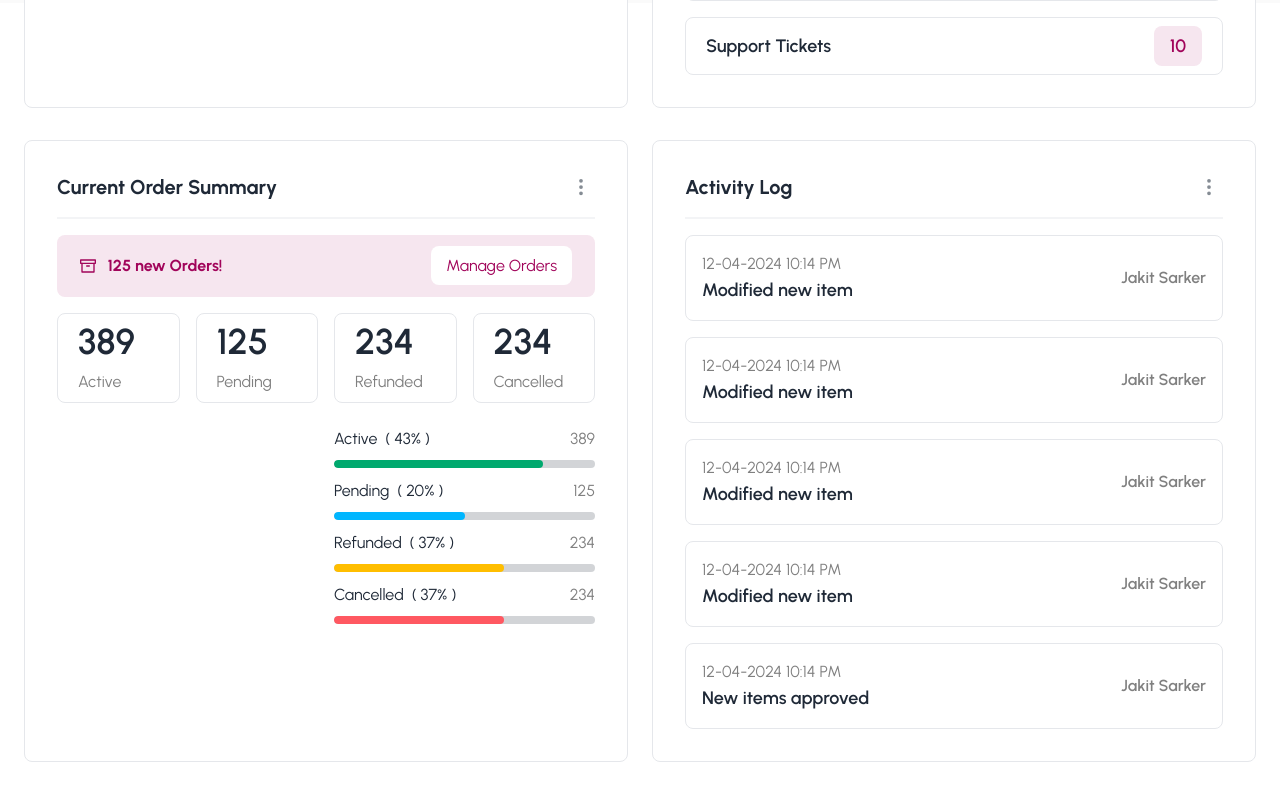
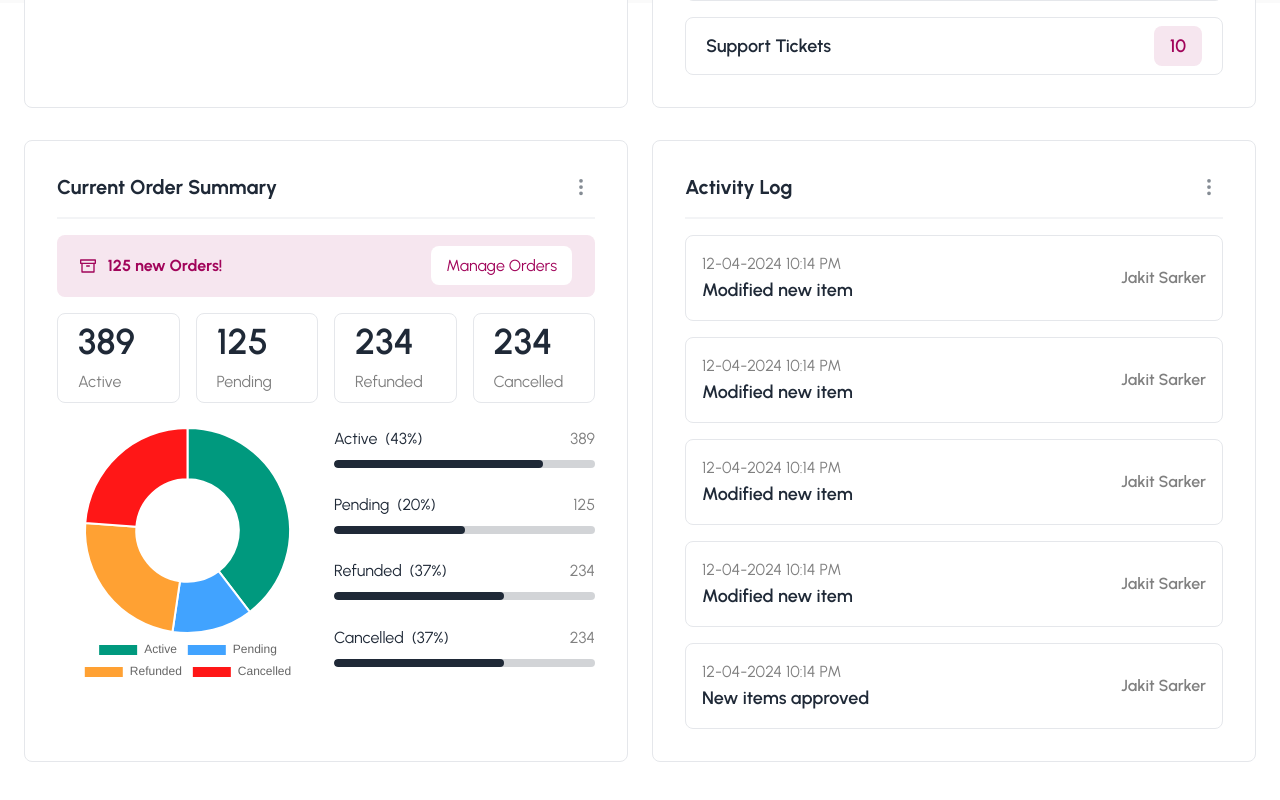
Before and after one commit to JannatulAfrozFaria/admin-layout, a React (Vite) app: page / in a window 1280 px wide. Shown: the part 797-1597 px from the top of the page. Built offline with nearby package versions, Linux system fonts and the light colour scheme; a web font is replaced by a local one.

Commit message:
data shown in chart

```diff
--- a/src/Home/HomeComponents/OrderSummary.jsx
+++ b/src/Home/HomeComponents/OrderSummary.jsx
@@ -1,57 +1,134 @@
+// import SectionTitle from "../../UtilityComponents/SectionTitle";
+// import { FiArchive } from "react-icons/fi";
+
+// const OrderSummary = () => {
+//     const OrderStats1 = [
+//         { id: 1, title: 'Active', number: 389, percentage: 43, value: 80, color: 'text-[#00997e]' },
+//         { id: 2, title: 'Pending', number: 125, percentage: 20, value: 48, color: 'text-[#41a3ff]' },
+//         { id: 3, title: 'Refunded', number: 234, percentage: 37, value: 65, color: 'text-[#ffa133]' },
+//         { id: 4, title: 'Cancelled', number: 234, percentage: 37, value: 65, color: 'text-[#ff1717]' },
+//     ];
+//     const OrderStats = [
+//         { id: 1, title: 'Active', number: 389, percentage: 43, value: 80, color: 'progress-success' },
+//         { id: 2, title: 'Pending', number: 125, percentage: 20, value: 50, color: 'progress-info' },
+//         { id: 3, title: 'Refunded', number: 234, percentage: 37, value: 65, color: 'progress-warning' },
+//         { id: 4, title: 'Cancelled', number: 234, percentage: 37, value: 65, color: 'progress-error' },
+//     ];
+//     return (
+//         <div className="customDiv2"
+//         >
+//             <SectionTitle title={'Current Order Summary'}></SectionTitle>
+//             {/* TOTAL----ORDERS */}
+//             <div className="orderDiv flex justify-between items-center my-4 ">
+//                 <div className="flex gap-3 items-center font-bold">
+//                     <div> <FiArchive /></div>
+//                     <div>125 new Orders!</div>
+//                 </div>
+//                 <div>
+//                     <button className="manageBtn">Manage Orders</button>
+//                 </div>
+//             </div>
+//             {/* ORDER-DATA------- */}
+//             <div className="grid grid-cols-4 gap-4">
+//                 {OrderStats.map(item => (
+//                     <div key={item.id} className="flex flex-col gap-2 justify-center py-2 px-5  border rounded-lg bg-base-100 ">
+//                         <p className="text-2xl md:text-4xl font-semibold">{item.number}</p>
+//                         <p className="gray">{item.title}</p>
+//                     </div>
+//                 ))}
+//             </div>
+//             {/* PI-------CHART */}
+//             <div className="my-6 grid grid-cols-2 gap-4">
+//                 <div className="chart-container">
+//                     <canvas className="my-chart"></canvas>
+//                 </div>
+//                 <div className="grid grid-cols-1 gap-1">
+//                     {OrderStats.map(item => (
+//                         <div key={item.id}>
+//                             <div className="flex justify-between">
+//                                 <p>{item.title} <span className="ml-1">( {item.percentage}% )</span> </p>
+//                                 <p className="gray">{item.number} </p>
+//                             </div>
+//                             <progress className={`progress w-full ${item.color} `} value={item.value} max="100"
+//                             // style={{ color: item.color }}
+//                             ></progress>
+//                         </div>
+//                     ))}
+//                 </div>
+//             </div>
+//         </div>
+//     );
+// };
+
+// export default OrderSummary;
 import SectionTitle from "../../UtilityComponents/SectionTitle";
 import { FiArchive } from "react-icons/fi";
+import { Doughnut } from 'react-chartjs-2';
+import { Chart as ChartJS, ArcElement, Tooltip, Legend } from 'chart.js';
+
+ChartJS.register(ArcElement, Tooltip, Legend);
 
 const OrderSummary = () => {
-    const OrderStats1 = [
-        { id: 1, title: 'Active', number: 389, percentage: 43, value: 80, color: 'text-[#00997e]' },
-        { id: 2, title: 'Pending', number: 125, percentage: 20, value: 48, color: 'text-[#41a3ff]' },
-        { id: 3, title: 'Refunded', number: 234, percentage: 37, value: 65, color: 'text-[#ffa133]' },
-        { id: 4, title: 'Cancelled', number: 234, percentage: 37, value: 65, color: 'text-[#ff1717]' },
+    const OrderStats = [
+        { id: 1, title: 'Active', number: 389, percentage: 43, value: 80, color: '#00997e' },
+        { id: 2, title: 'Pending', number: 125, percentage: 20, value: 50, color: '#41a3ff' },
+        { id: 3, title: 'Refunded', number: 234, percentage: 37, value: 65, color: '#ffa133' },
+        { id: 4, title: 'Cancelled', number: 234, percentage: 37, value: 65, color: '#ff1717' },
     ];
-    const OrderStats = [
-        { id: 1, title: 'Active', number: 389, percentage: 43, value: 80, color: 'progress-success' },
-        { id: 2, title: 'Pending', number: 125, percentage: 20, value: 50, color: 'progress-info' },
-        { id: 3, title: 'Refunded', number: 234, percentage: 37, value: 65, color: 'progress-warning' },
-        { id: 4, title: 'Cancelled', number: 234, percentage: 37, value: 65, color: 'progress-error' },
-    ];
+
+    // Data for Doughnut Chart
+    const chartData = {
+        labels: OrderStats.map(item => item.title),
+        datasets: [
+            {
+                data: OrderStats.map(item => item.number),
+                backgroundColor: OrderStats.map(item => item.color),
+                hoverBackgroundColor: OrderStats.map(item => item.color),
+            },
+        ],
+    };
+
+    const chartOptions = {
+        responsive: true,
+        plugins: {
+            legend: {
+                position: 'bottom',
+            },
+        },
+    };
+
     return (
-        <div className="customDiv2"
-        >
-            <SectionTitle title={'Current Order Summary'}></SectionTitle>
-            {/* TOTAL----ORDERS */}
-            <div className="orderDiv flex justify-between items-center my-4 ">
+        <div className="customDiv2">
+            <SectionTitle title={'Current Order Summary'} />
+            <div className="orderDiv flex justify-between items-center my-4">
                 <div className="flex gap-3 items-center font-bold">
-                    <div> <FiArchive /></div>
-                    <div>125 new Orders!</div>
+                    <FiArchive />
+                    <span>125 new Orders!</span>
                 </div>
-                <div>
-                    <button className="manageBtn">Manage Orders</button>
-                </div>
+                <button className="manageBtn">Manage Orders</button>
             </div>
-            {/* ORDER-DATA------- */}
+
             <div className="grid grid-cols-4 gap-4">
                 {OrderStats.map(item => (
-                    <div key={item.id} className="flex flex-col gap-2 justify-center py-2 px-5  border rounded-lg bg-base-100 ">
+                    <div key={item.id} className="flex flex-col gap-2 justify-center py-2 px-5 border rounded-lg bg-base-100">
                         <p className="text-2xl md:text-4xl font-semibold">{item.number}</p>
                         <p className="gray">{item.title}</p>
                     </div>
                 ))}
             </div>
-            {/* PI-------CHART */}
+
             <div className="my-6 grid grid-cols-2 gap-4">
                 <div className="chart-container">
-                    <canvas className="my-chart"></canvas>
+                    <Doughnut data={chartData} options={chartOptions} />
                 </div>
                 <div className="grid grid-cols-1 gap-1">
                     {OrderStats.map(item => (
                         <div key={item.id}>
                             <div className="flex justify-between">
-                                <p>{item.title} <span className="ml-1">( {item.percentage}% )</span> </p>
-                                <p className="gray">{item.number} </p>
+                                <p>{item.title} <span className="ml-1">({item.percentage}%)</span> </p>
+                                <p className="gray">{item.number}</p>
                             </div>
-                            <progress className={`progress w-full ${item.color} `} value={item.value} max="100"
-                            // style={{ color: item.color }}
-                            ></progress>
+                            <progress className={`progress w-full`} value={item.value} max="100"></progress>
                         </div>
                     ))}
                 </div>
```
